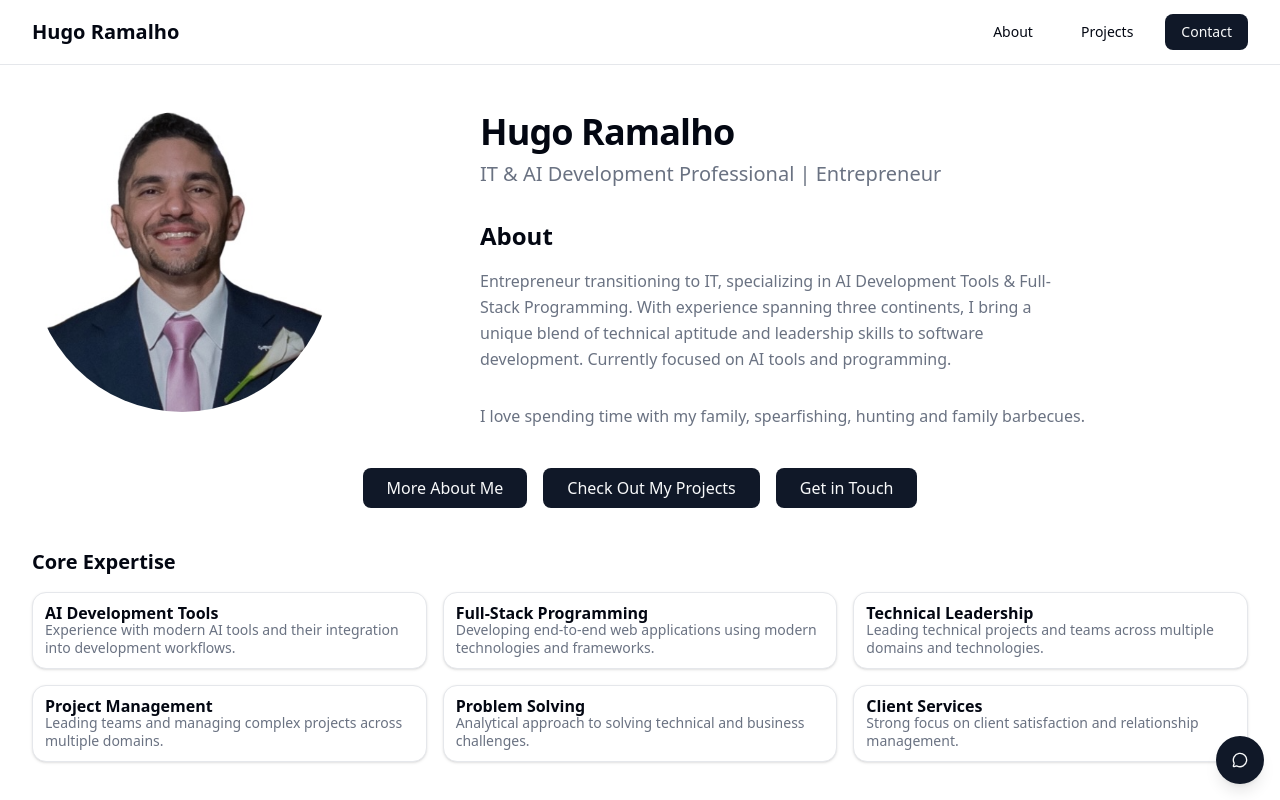
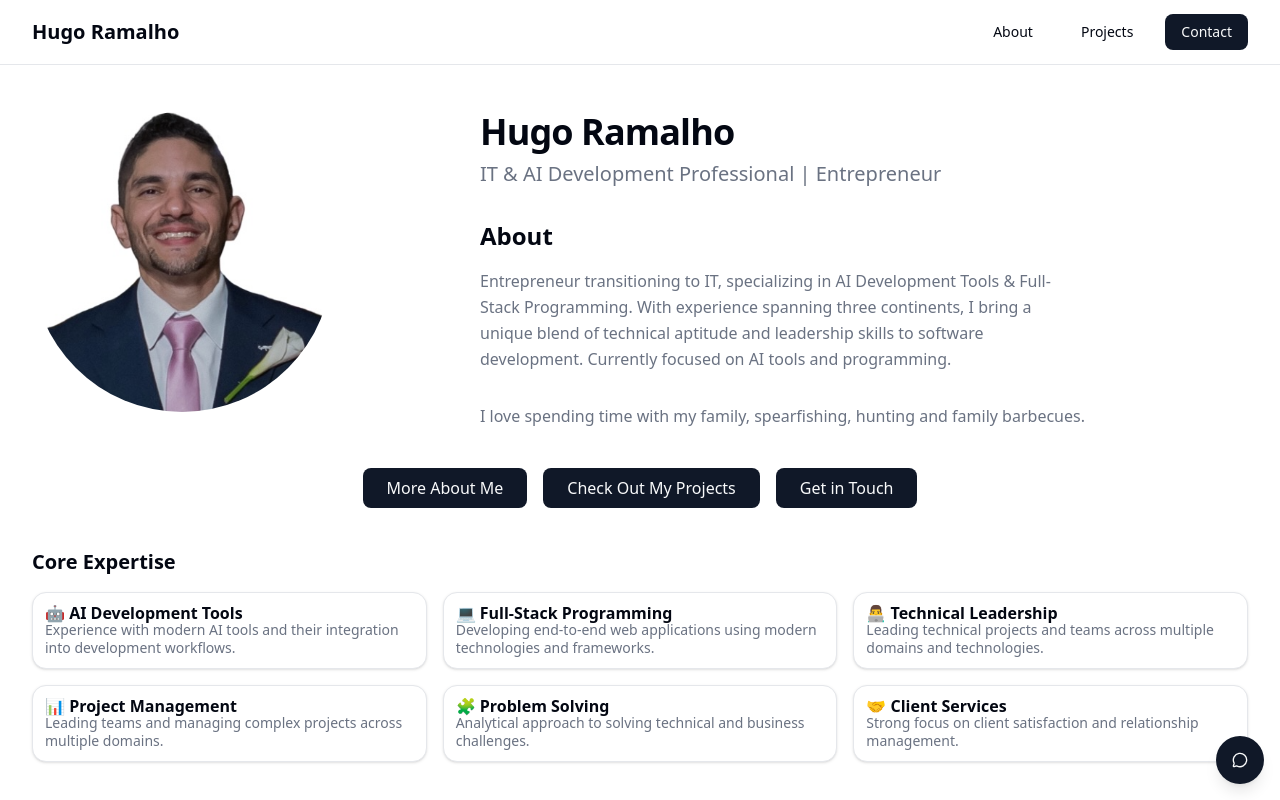
Before and after one commit to HugosGitStuff/hugo-portfolio, a Next.js app: page / in a window 1280 px wide. Shown: the top 800 px of the page. Built offline with nearby package versions, Linux system fonts and the light colour scheme.

Commit message:
emojis added, chat keyboard fixed

```diff
--- a/app/components/chat/Chat.tsx
+++ b/app/components/chat/Chat.tsx
@@ -60,7 +60,8 @@ export default function Chat() {
   };
 
   return (
-    <Card className="w-full h-[calc(100vh-2rem)] flex flex-col">
+    <Card className="w-full h-[calc(100vh-2rem)] flex flex-col relative">
+      <div className="absolute inset-0 flex flex-col">
         <div className="flex-1 overflow-y-auto p-4 space-y-4">
           {messages.map((message, index) => (
             <div
@@ -80,7 +81,7 @@ export default function Chat() {
           ))}
           <div ref={messagesEndRef} />
         </div>
-      <form onSubmit={handleSubmit} className="p-4 border-t">
+        <form onSubmit={handleSubmit} className="p-4 border-t bg-background">
           <div className="flex gap-2">
             <input
               ref={inputRef}
@@ -96,6 +97,7 @@ export default function Chat() {
             </Button>
           </div>
         </form>
+      </div>
     </Card>
   );
 }
--- a/app/components/landing/Expertise.tsx
+++ b/app/components/landing/Expertise.tsx
@@ -3,27 +3,27 @@ import { Card } from '@/components/ui/card'
 export const Expertise = () => {
   const skills = [
     {
-      title: 'AI Development Tools',
+      title: '🤖 AI Development Tools',
       description: 'Experience with modern AI tools and their integration into development workflows.'
     },
     {
-      title: 'Full-Stack Programming',
+      title: '💻 Full-Stack Programming',
       description: 'Developing end-to-end web applications using modern technologies and frameworks.'
     },
     {
-      title: 'Technical Leadership',
+      title: '👨‍💻 Technical Leadership',
       description: 'Leading technical projects and teams across multiple domains and technologies.'
     },
     {
-      title: 'Project Management',
+      title: '📊 Project Management',
       description: 'Leading teams and managing complex projects across multiple domains.'
     },
     {
-      title: 'Problem Solving',
+      title: '🧩 Problem Solving',
       description: 'Analytical approach to solving technical and business challenges.'
     },
     {
-      title: 'Client Services',
+      title: '🤝 Client Services',
       description: 'Strong focus on client satisfaction and relationship management.'
     }
   ]
```
Lines whose indentation alone changed are shown as unchanged.
